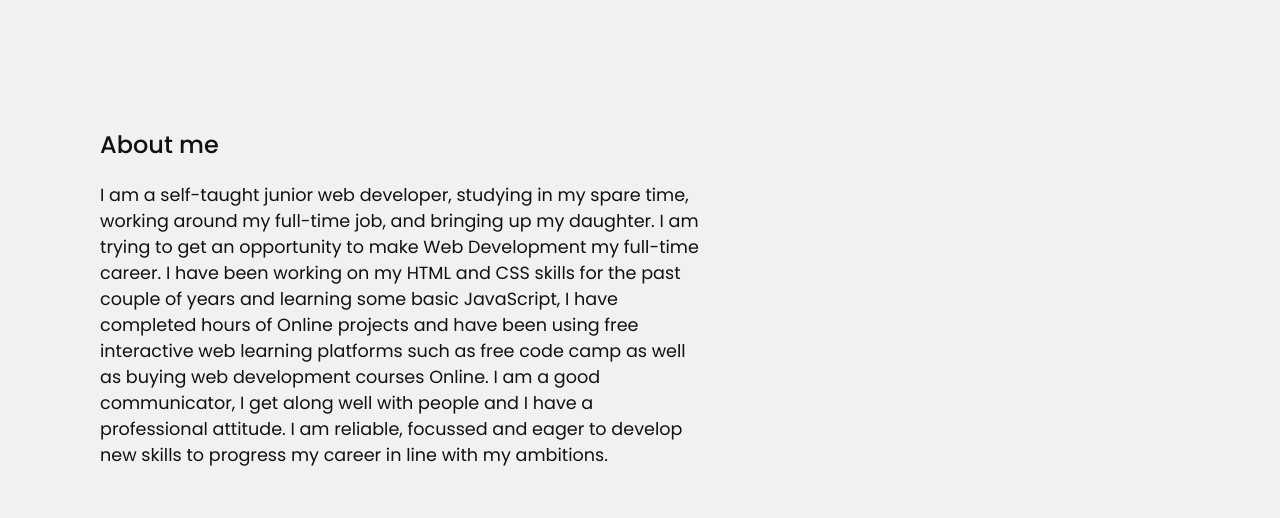
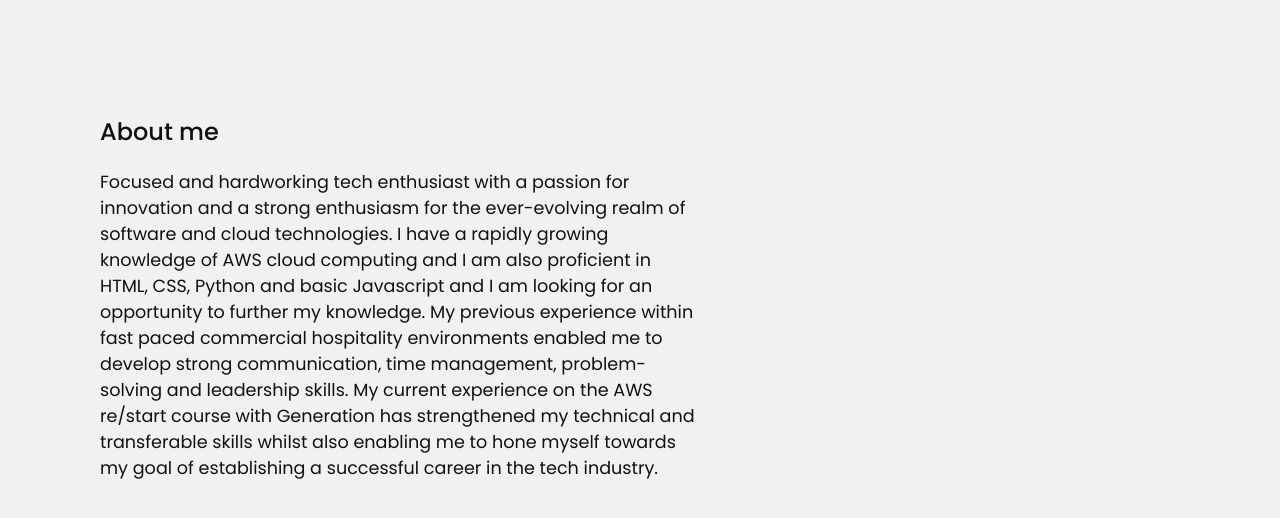
Before and after one commit to shoulders89/portfolio, a plain HTML site: page about.html in a window 1280 px wide. Shown: the part 98-616 px from the top of the page. Drawn offline with Linux system fonts and the light colour scheme.

Commit message:
Update about.html

```diff
--- a/about.html
+++ b/about.html
@@ -50,9 +50,13 @@
       <div class="title">
          <h1>About me</h1>
          <p>
-            I am a self-taught junior web developer, studying in my spare time, working around my full-time job, and bringing up my daughter. I am trying to get an opportunity to make Web Development my full-time career. I have been working on my HTML and CSS skills for the past couple of years and learning some basic JavaScript, I have completed hours of Online projects and have been using free interactive web learning platforms such as free code camp as well as buying web development courses Online. I am a good communicator, I get along well with people and
-            I have a professional attitude. I am reliable, focussed and eager to
-            develop new skills to progress my career in line with my ambitions.
+            Focused and hardworking tech enthusiast with a passion for innovation and a strong enthusiasm for the
+            ever-evolving realm of software and cloud technologies. I have a rapidly growing knowledge of AWS cloud computing and I
+            am also proficient in HTML, CSS, Python and basic Javascript and I am looking for an opportunity to further my knowledge.
+            My previous experience within fast paced commercial hospitality environments enabled me to develop strong communication, time management, problem-solving
+            and leadership skills. My current experience on the AWS re/start course with Generation has strengthened my
+            technical and transferable skills whilst also enabling me to hone myself towards my goal of establishing a
+            successful career in the tech industry.
          </p>
 
 
```
